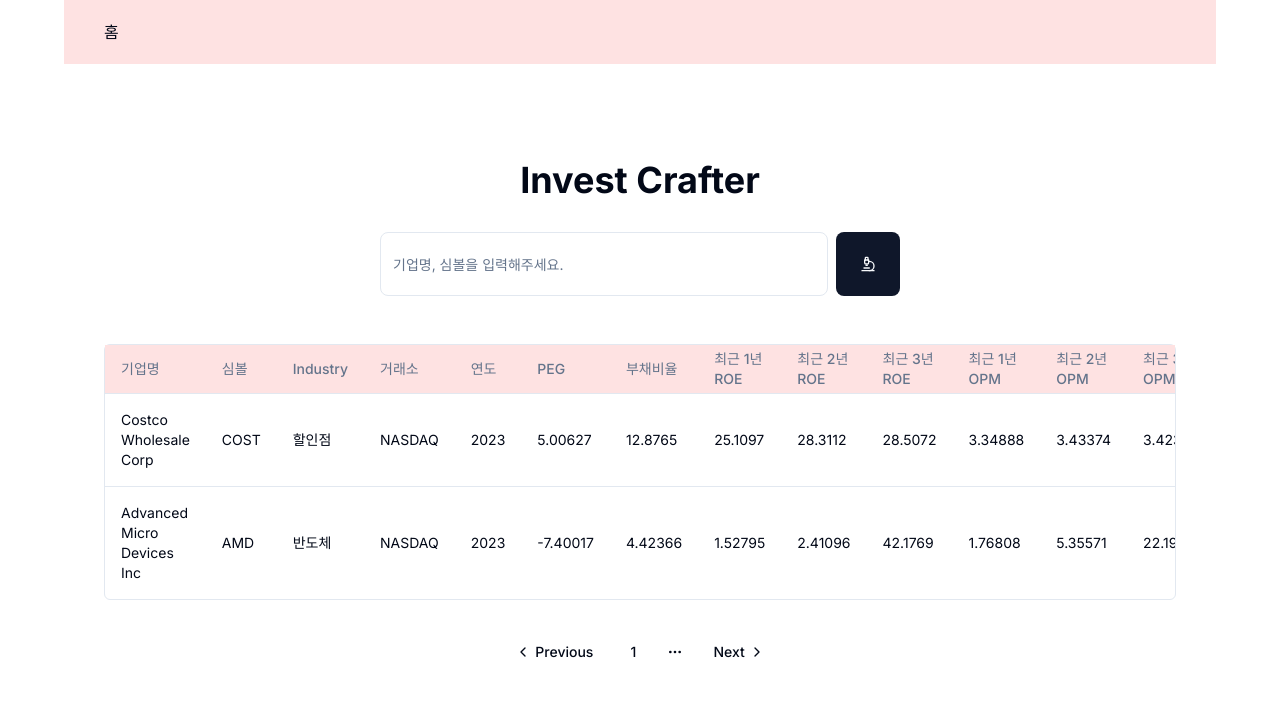
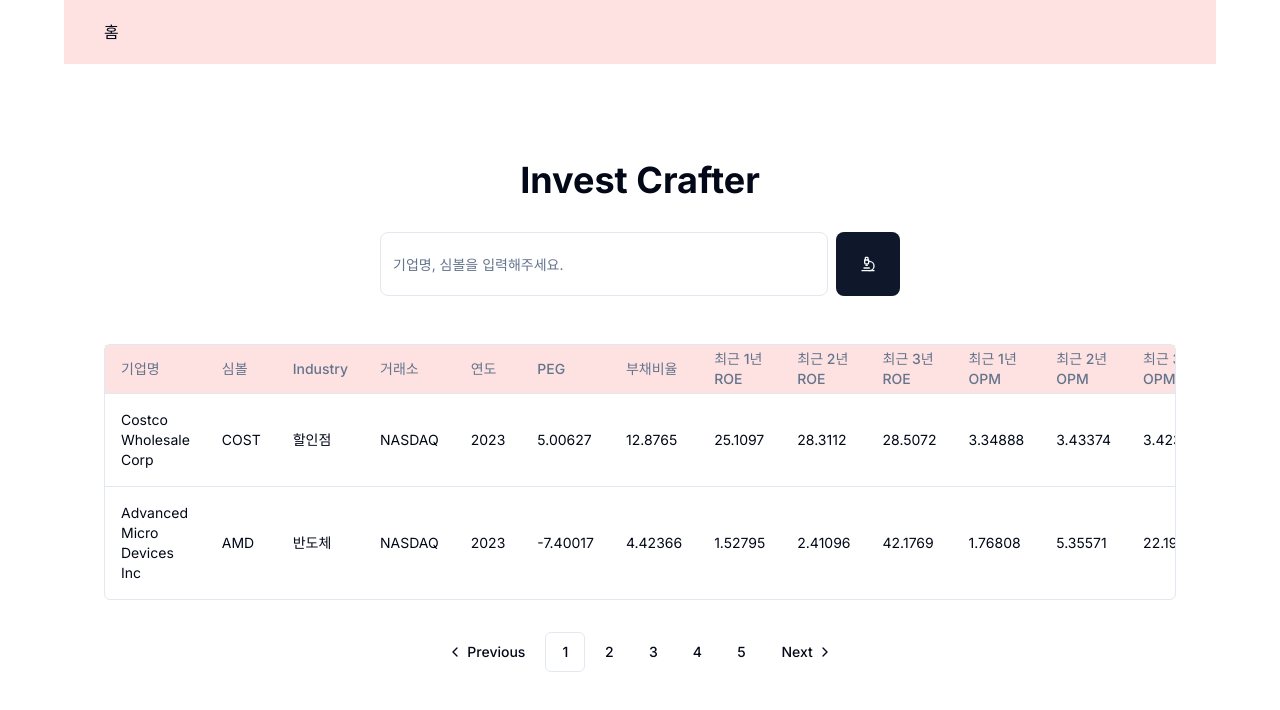
Before and after one commit to rlagudtn/invest-crafter-frontend, a Next.js app: page / in a window 1280 px wide. Shown: the top 710 px of the page. Built offline with nearby package versions, Linux system fonts and the light colour scheme.

Commit message:
feat(ui): Add table-pagination container

```diff
--- /dev/null
+++ b/src/containers/companies/TablePagination.tsx
@@ -0,0 +1,72 @@
+import {
+  Pagination,
+  PaginationContent,
+  PaginationEllipsis,
+  PaginationItem,
+  PaginationLink,
+  PaginationNext,
+  PaginationPrevious,
+} from "@/components/ui/pagination";
+import { List } from "postcss/lib/list";
+import { useEffect, useState } from "react";
+
+interface ITablePaginationProps {
+  page: number;
+  size: number;
+  totalPages: number;
+  setPage: (page: number) => void;
+}
+export const TablePagination = ({
+  page,
+  size,
+  totalPages,
+  setPage,
+}: ITablePaginationProps) => {
+  const maxPageItems = 5; // 한 번에 보여줄 최대 페이지 수
+
+  // 현재 페이지가 속한 페이지 그룹의 시작 페이지 계산
+  let groupStart = Math.floor((page - 1) / maxPageItems) * maxPageItems + 1;
+
+  // 페이지 아이템 생성
+  const [paginationItems, setPaginationItems] = useState<JSX.Element[]>([]);
+
+  useEffect(() => {
+    const paginationList = [];
+    for (
+      let i = groupStart;
+      i < groupStart + maxPageItems && i <= totalPages;
+      i++
+    ) {
+      paginationList.push(
+        <PaginationItem key={i}>
+          <PaginationLink
+            href="#"
+            onClick={(e) => {
+              e.preventDefault(); // 페이지 리로드 방지
+              setPage(i);
+            }}
+            isActive={i === page ? true : false}
+          >
+            {i}
+          </PaginationLink>
+        </PaginationItem>
+      );
+    }
+    setPaginationItems([...paginationList]);
+  }, [page]);
+  return (
+    <Pagination>
+      <PaginationContent>
+        <PaginationItem>
+          <PaginationPrevious href="#" onClick={() => setPage(page - 1)} />
+        </PaginationItem>
+        {paginationItems}
+        {page < totalPages && (
+          <PaginationItem>
+            <PaginationNext href="#" onClick={() => setPage(page + 1)} />
+          </PaginationItem>
+        )}
+      </PaginationContent>
+    </Pagination>
+  );
+};
--- a/src/containers/companies/companyList.tsx
+++ b/src/containers/companies/companyList.tsx
@@ -5,16 +5,9 @@ import { ICompanyWithKeyIndicator } from "@/types/company";
 import { IApiResponse } from "@/types/customTypes";
 import { companyList } from "./data";
 
-import {
-  Pagination,
-  PaginationContent,
-  PaginationEllipsis,
-  PaginationItem,
-  PaginationLink,
-  PaginationNext,
-  PaginationPrevious,
-} from "@/components/ui/pagination";
 import { SearchInput } from "@/components/SearchInput";
+import { TablePagination } from "./TablePagination";
+import { useState } from "react";
 
 const transformToCompany = (
   companyWithIndicator: ICompanyWithKeyIndicator
@@ -35,7 +28,7 @@ const transformToCompany = (
 export const CompanyList = () => {
   // const data = await getData();
   const data: Company[] = companyList.data.content.map(transformToCompany);
-
+  const [page, setPage] = useState(1);
   return (
     <div className="mt-8 sm:mt-12 md:mt-16 lg:mt-24 flex flex-col items-center space-y-5 sm:space-y-8 md:space-y-10 lg:space-y-12">
       <div className="w-full flex flex-col items-center space-y-4 md:space-y-8">
@@ -51,22 +44,12 @@ export const CompanyList = () => {
 
       <div className="w-full flex flex-col items-center space-y-4 md:space-y-8">
         <DataTable columns={columns} data={data} />
-        <Pagination>
-          <PaginationContent>
-            <PaginationItem>
-              <PaginationPrevious href="#" />
-            </PaginationItem>
-            <PaginationItem>
-              <PaginationLink href="#">1</PaginationLink>
-            </PaginationItem>
-            <PaginationItem>
-              <PaginationEllipsis />
-            </PaginationItem>
-            <PaginationItem>
-              <PaginationNext href="#" />
-            </PaginationItem>
-          </PaginationContent>
-        </Pagination>
+        <TablePagination
+          page={page}
+          totalPages={21}
+          size={30}
+          setPage={setPage}
+        />
       </div>
     </div>
   );
```
